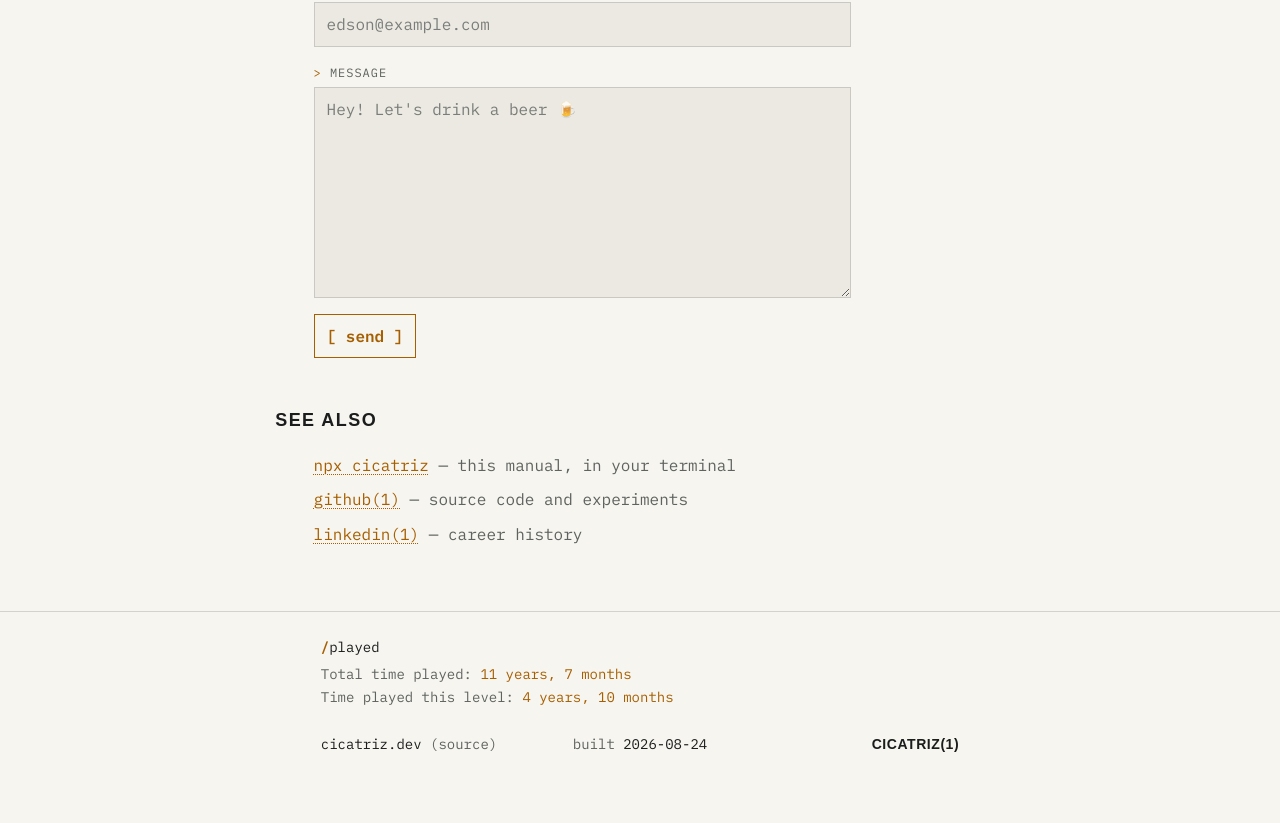
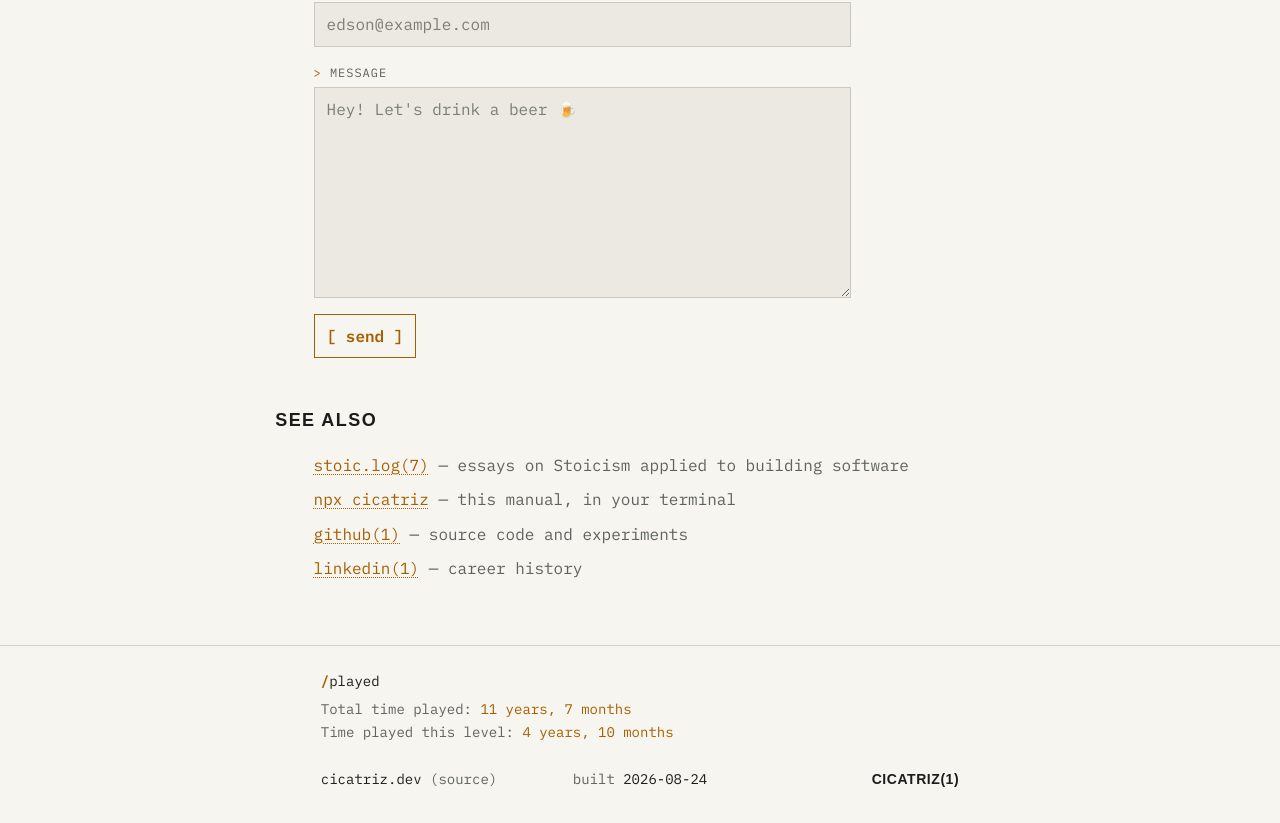
Before and after one commit to cicatrizdev/cicatriz-dev, a Next.js app: page /en in a window 1280 px wide. Shown: the part 3298-4121 px from the top of the page. Before the commit the page ends 4086 px from the top, so only its background shows below. Built offline with nearby package versions, Linux system fonts and the light colour scheme; a web font is replaced by a local one.

Commit message:
feat: reference stoic.log(7) in SEE ALSO

```diff
--- a/src/content/ui/en.ts
+++ b/src/content/ui/en.ts
@@ -120,6 +120,11 @@ export const en = {
   seeAlso: {
     items: [
       {
+        label: 'stoic.log(7)',
+        href: 'https://log.cicatriz.dev/en',
+        description: 'essays on Stoicism applied to building software',
+      },
+      {
         label: 'npx cicatriz',
         href: 'https://www.npmjs.com/package/cicatriz',
         description: 'this manual, in your terminal',
--- a/src/content/ui/pt.ts
+++ b/src/content/ui/pt.ts
@@ -121,6 +121,11 @@ export const pt = {
   seeAlso: {
     items: [
       {
+        label: 'stoic.log(7)',
+        href: 'https://log.cicatriz.dev/pt',
+        description: 'ensaios sobre estoicismo aplicado a construir software',
+      },
+      {
         label: 'npx cicatriz',
         href: 'https://www.npmjs.com/package/cicatriz',
         description: 'este manual, no seu terminal',
```
